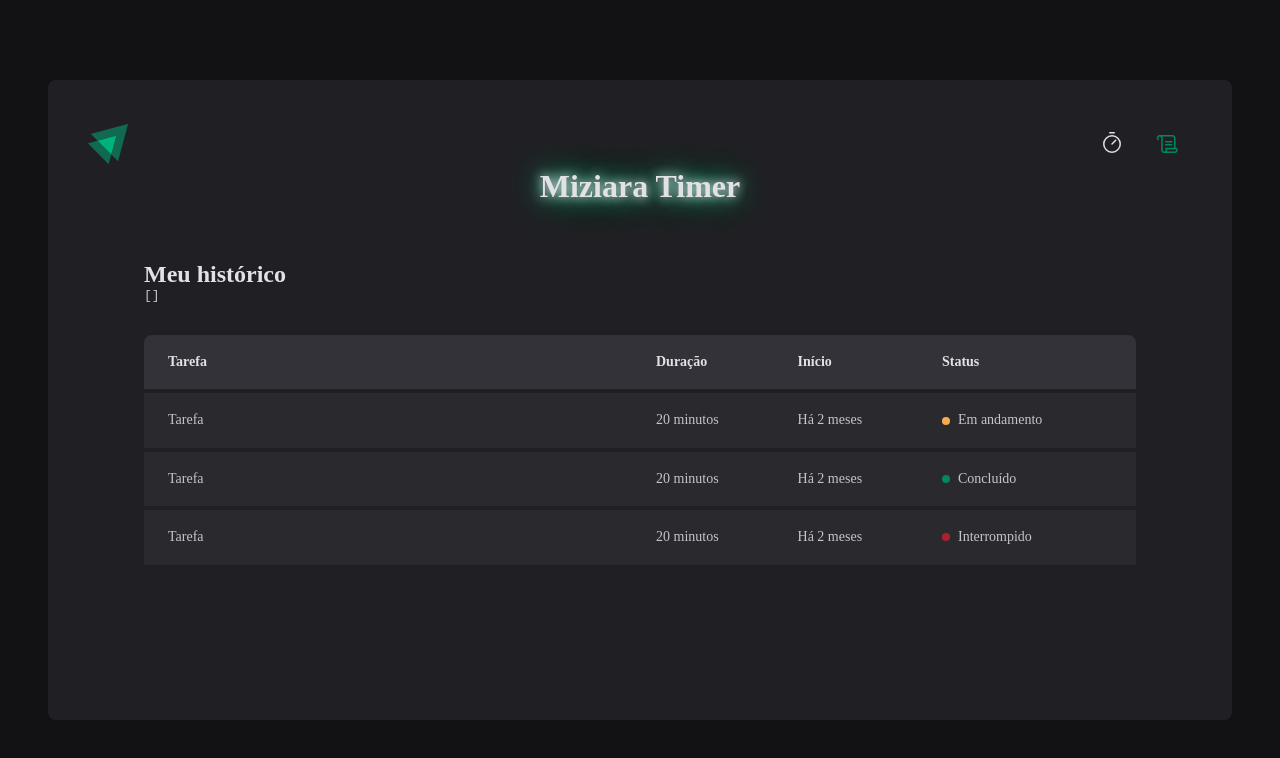
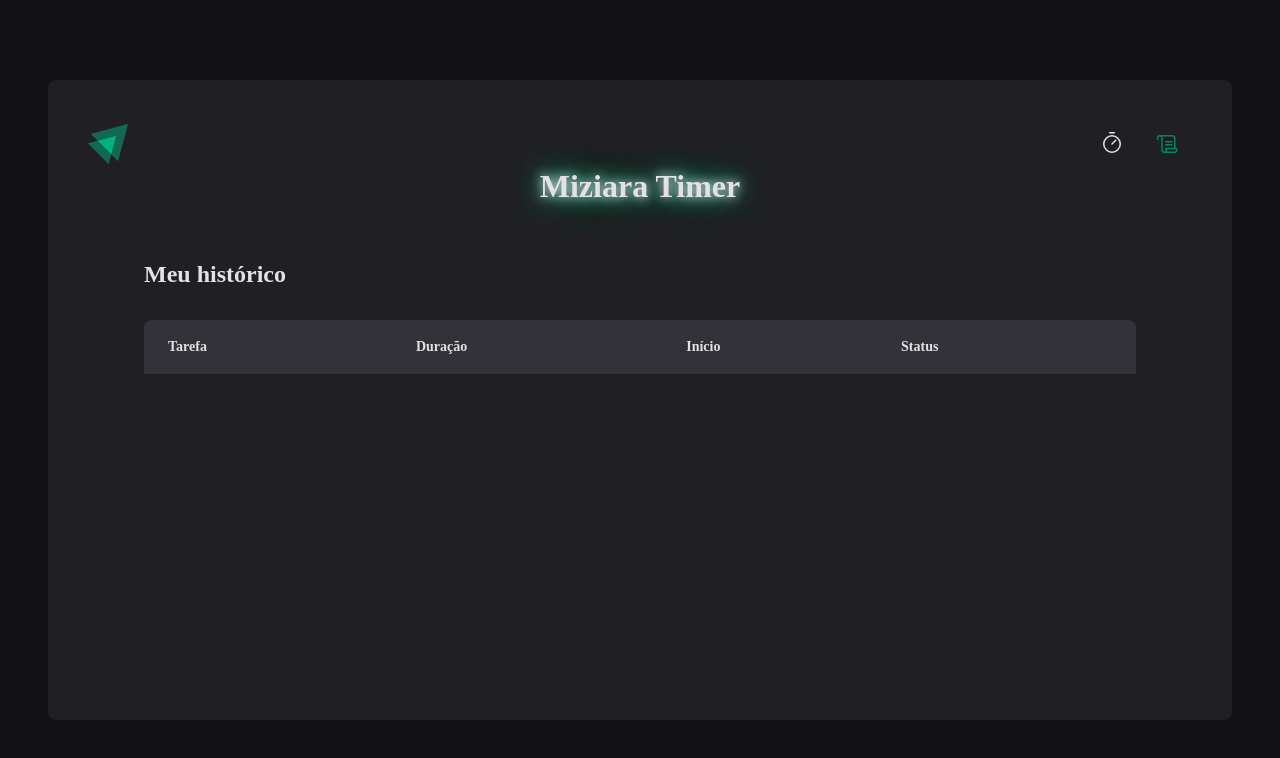
Before and after one commit to thiagonmiziara/time-ignite, a React (Vite) app: page /history in a window 1280 px wide. Shown: the top 758 px of the page. Built offline with nearby package versions, Linux system fonts and the light colour scheme.

Commit message:
ajuste no interruptedDate

```diff
--- a/src/contexts/CycleContext.tsx
+++ b/src/contexts/CycleContext.tsx
@@ -75,7 +75,7 @@
     setCycles((state) =>
       state.map((cycle) => {
         if (cycle.id === activeCycleId) {
-          return { ...cycle, finishedDate: new Date() }
+          return { ...cycle, interruptedDate: new Date() }
         } else {
           return cycle
         }
--- a/src/pages/History/index.tsx
+++ b/src/pages/History/index.tsx
@@ -11,12 +11,11 @@
 
 export function History() {
   const { cycles } = useContext(CyclesContext)
+  console.log('🚀 ~ file: index.tsx:14 ~ History ~ cycles:', cycles)
 
   return (
     <HistoryContainer>
       <h1>Meu histórico</h1>
-
-      <pre>{JSON.stringify(cycles, null, 2)}</pre>
 
       <HistoryList>
         <HistoryTable>
@@ -30,30 +29,26 @@
           </thead>
 
           <tbody>
-            <tr>
-              <HistoryTD>Tarefa</HistoryTD>
-              <HistoryTD>20 minutos</HistoryTD>
-              <HistoryTD>Há 2 meses</HistoryTD>
-              <HistoryTD>
-                <Status statusColor="yellow">Em andamento</Status>
-              </HistoryTD>
-            </tr>
-            <tr>
-              <HistoryTD>Tarefa</HistoryTD>
-              <HistoryTD>20 minutos</HistoryTD>
-              <HistoryTD>Há 2 meses</HistoryTD>
-              <HistoryTD>
-                <Status statusColor="green">Concluído</Status>
-              </HistoryTD>
-            </tr>
-            <tr>
-              <HistoryTD>Tarefa</HistoryTD>
-              <HistoryTD>20 minutos</HistoryTD>
-              <HistoryTD>Há 2 meses</HistoryTD>
-              <HistoryTD>
-                <Status statusColor="red">Interrompido</Status>
-              </HistoryTD>
-            </tr>
+            {cycles.map((cycle) => {
+              return (
+                <tr key={cycle.id}>
+                  <HistoryTD>{cycle.task}</HistoryTD>
+                  <HistoryTD>{cycle.minutesAmount} minutos</HistoryTD>
+                  <HistoryTD>{cycle.startDate.toISOString()}</HistoryTD>
+                  <HistoryTD>
+                    {cycle.finishedDate && (
+                      <Status statusColor="green">Concluído</Status>
+                    )}
+                    {cycle.interruptedDate && (
+                      <Status statusColor="red">Interrompido</Status>
+                    )}
+                    {!cycle.finishedDate && !cycle.interruptedDate && (
+                      <Status statusColor="yellow">Em andamento</Status>
+                    )}
+                  </HistoryTD>
+                </tr>
+              )
+            })}
           </tbody>
         </HistoryTable>
       </HistoryList>
```
